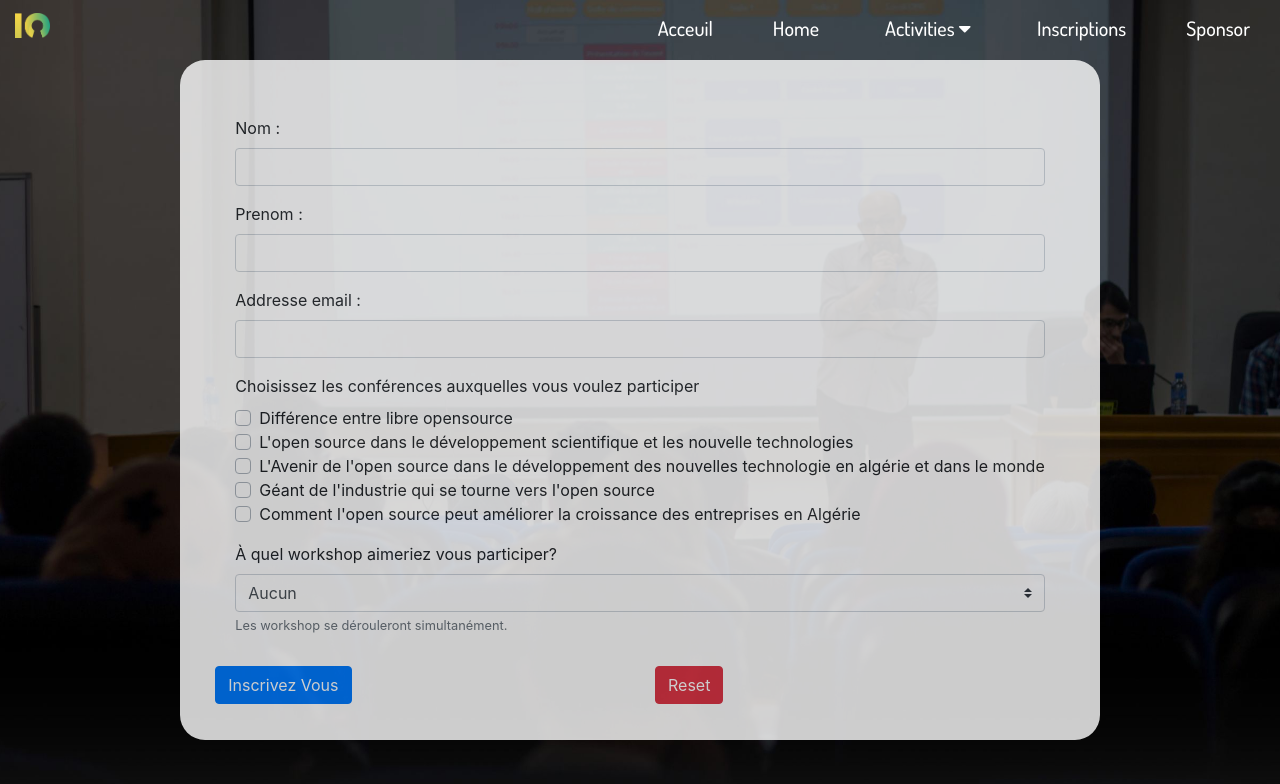
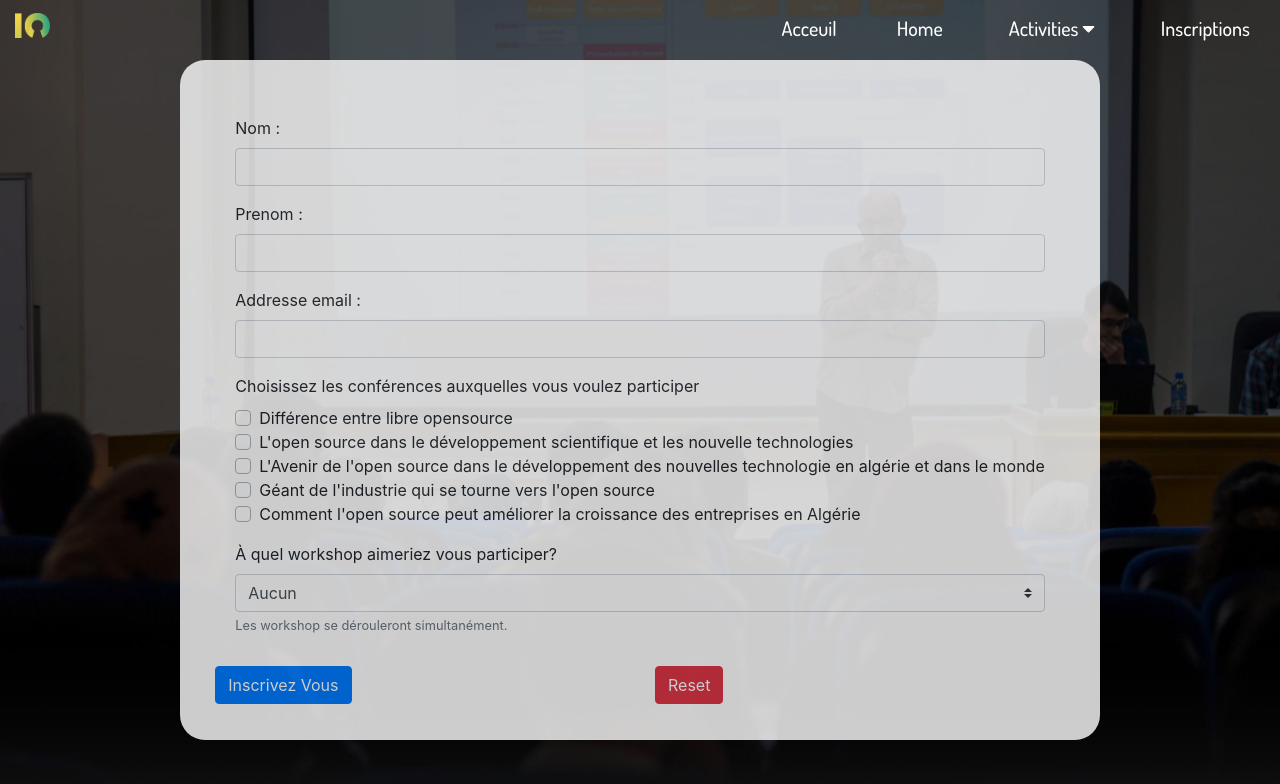
Before and after one commit to openmindsclub/IP10-website, a Vue app in the folder front/: page /registration in a window 1280 px wide. Shown: the top 784 px of the page. Built offline with nearby package versions, Linux system fonts and the light colour scheme.

Commit message:
removing sponsor

```diff
--- a/front/src/components/NavBar.vue
+++ b/front/src/components/NavBar.vue
@@ -47,7 +47,6 @@ export default {
 				{ title: "Stands", path: "Home#stands"}
 			]},
 			{ title: "Inscriptions", route:true, path: "Registration", composed: false},
-			{ title: "Sponsor", route:false, composed: false, path: "Home#sponsor"},
 		]
 	}),
 	methods: {
--- a/front/src/views/Home.vue
+++ b/front/src/views/Home.vue
@@ -6,7 +6,6 @@
     <Workshops/>
     <Activities/>
     <Stands/>
-    <Sponsor/>
     <About/>
     <Footer/>
   </div>
```
